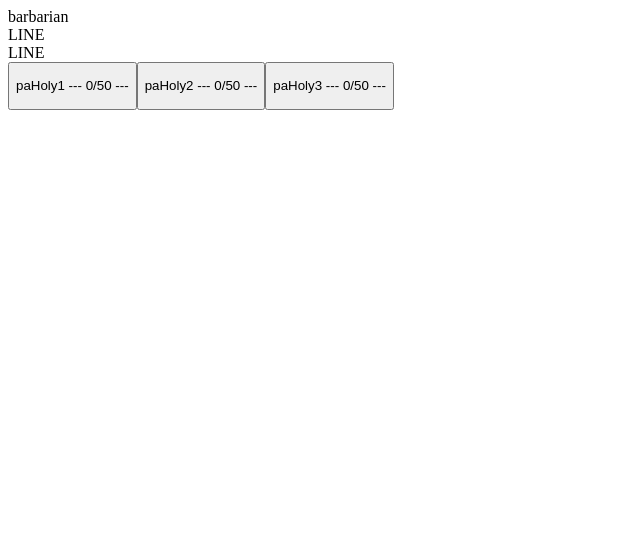
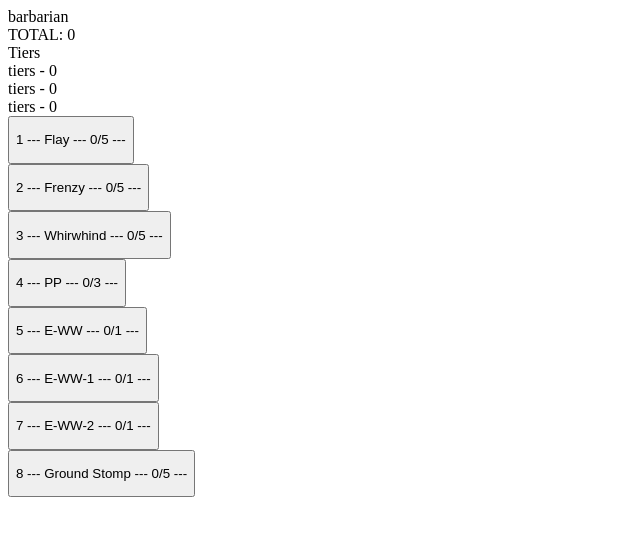
Before and after one commit to inudax/dag-test-1, a React (Create React App) app: page / in a window 1280 px wide. Shown: the top 536 px of the page, without its empty margins (0-640 px from the left). Built offline with nearby package versions, Linux system fonts and the light colour scheme.

Commit message:
Step: basic increase/decrease

```diff
--- a/src/Dag.js
+++ b/src/Dag.js
@@ -29,7 +29,10 @@ function Dag() {
 
 
   return (
+
+
     <div className="Dag">
+
       <SkillTreeContainer
         d4class = {d4classes.Barbarian}
         skills = {barbskills}
--- a/src/SkillButton.js
+++ b/src/SkillButton.js
@@ -2,28 +2,42 @@ import React from 'react'
 import { useState, useEffect, memo } from "react";
 import StateStore from "./StateStore";
 
-function SkillButton({d4class,skill, total, increase, decrease}) {
+function SkillButton({d4class, skill, total, increase, decrease, tiersArray, decTiers, incTiers}) {
 
 
-    const max = 50;
+    const max = skill.max;
 
     const [count, setCount] = useState(0);
 
 
     const increment = () => {
+
+      if (count < max && total >= skill.pointsreq && skill.depend === undefined ) {
             setCount(state => state + 1);
+            increase(total);
+            incTiers(skill.tier.name);
+
+      }
     }
     const dec = () => {
         setCount(state => state - 1);
+        decrease(total);
+        decTiers(skill.tier.name);
     }
     const decrement = (e) => {
         e.preventDefault()
+        const highestIndex = tiersArray.findLastIndex((e) => e > 0)
+
           dec();
+
     }
 
 
 
   return (
+
+    <div>
+
 
 
       <button
@@ -32,10 +46,12 @@ function SkillButton({d4class,skill, total, increase, decrease}) {
               id='1'
               onClick={increment}
               onContextMenu={(e) => decrement(e)}
-        ><p>{skill.id} --- {count}/{max} --- </p>
+          ><p>{skill.square} --- {skill.id} --- {count}/{max} --- </p>
       </button>
 
 
+
+    </div>
   )
 }
 
--- a/src/SkillTreeContainer.js
+++ b/src/SkillTreeContainer.js
@@ -7,31 +7,46 @@ import { memo, useState, useEffect } from "react"
 
 function SkillTreeContainer({d4class,skills,lines, total, increase, decrease}) {
 
-
-
     const [tiers, setTiers] = useState('');
 
     useEffect(() => {
         if (total === 0) {
             setTiers({
-                row1: 0,
-                row2: 0,
-                row3: 0,
+                tier1: 0,
+                tier2: 0,
+                tier3: 0,
             });
         }
     }, [total]);
+    const tiersArray = Object.values(tiers);
 
-
-
+    const incTiers = (tier) => {
+        setTiers(state => {
+            return { ...state, [tier]: tiers[tier] + 1 }
+        });
+    }
+    const decTiers = (tier) => {
+        setTiers(state => {
+            return { ...state, [tier]: tiers[tier] - 1 }
+        });
+    }
 
 
     return (
     <div className="SkillTreeContainer">
         <div>{d4class}</div>
 
+        <div>TOTAL: {total}</div>
 
+        {/*
         {lines.map((value) => {
             return <div key={value} className="line" id={value}>LINE</div>
+        })}
+        */}
+
+        <div>Tiers</div>
+        {tiersArray.map((value) => {
+            return <div>tiers - {value}</div>
         })}
 
 
@@ -41,8 +56,12 @@ function SkillTreeContainer({d4class,skills,lines, total, increase, decrease}) {
         return <SkillButton
                 d4class = {d4class}
                 skill = {value}
+                total={total}
                 increase={increase}
-                    decrease={decrease}
+                decrease={decrease}
+                tiersArray = {tiersArray}
+                decTiers={decTiers}
+                incTiers={incTiers}
                 >
             </SkillButton>
 
--- a/src/StateStore.js
+++ b/src/StateStore.js
@@ -5,7 +5,6 @@ const StateStore = create((set) => ({
     increase: () => set((state) => ({ total: state.total + 1 })),
     decrease: () => set((state) => ({ total: state.total - 1 })),
     remove: () => set({ total: 0 }),
-    removeTotal: (arg) => set((state) => ({}))
 }));
 
 export default StateStore;
--- a/src/skills/barb.js
+++ b/src/skills/barb.js
@@ -2,20 +2,42 @@
 const barbskills = [
     {
         square: 1,
-        id: "paHoly1",
+        tier: {
+            name: "tier1",
+            num: 1,
+        },
+        id: "Flay",
         talent: true,
         max: 5,
         pointsreq: 0,
         available: true,
         complete: false,
-        tooltip: "Seals of the Pure"
+        tooltip: "Flay"
     },
     {
         square: 2,
-        id: 'paHoly2',
+        tier: {
+            name: "tier1",
+            num: 1,
+        },
+        id: "Frenzy",
         talent: true,
         max: 5,
-        pointsreq: 5,
+        pointsreq: 0,
+        available: true,
+        complete: false,
+        tooltip: "Frenzy"
+    },
+    {
+        square: 3,
+        tier: {
+            name: "tier2",
+            num: 2,
+        },
+        id: 'Whirwhind',
+        talent: true,
+        max: 5,
+        pointsreq: 2,
         available: false,
         complete: false,
         dependency: function (arg) {
@@ -27,18 +49,74 @@ const barbskills = [
                 barbskills[3].available = false;
             }
         },
-        line: "pa-1"
     },
     {
-        square: 3,
-        id: 'paHoly3',
+        square: 4,
+        tier: {
+            name: "tier2",
+            num: 2,
+        },
+        id: 'PP',
         talent: true,
-        max: 5,
-        pointsreq: 10,
+        max: 3,
+        pointsreq: 2,
+        available: false,
+        complete: false,
+    },
+    {
+        square: 5,
+        tier: {
+            name: "tier2",
+            num: 2,
+        },
+        id: 'E-WW',
+        talent: true,
+        max: 1,
+        pointsreq: 2,
         available: false,
         complete: false,
         depend: true,
-        line: "pa-2"
+    },
+    {
+        square: 6,
+        tier: {
+            name: "tier2",
+            num: 2,
+        },
+        id: 'E-WW-1',
+        talent: true,
+        max: 1,
+        pointsreq: 2,
+        available: false,
+        complete: false,
+        depend: true,
+    },
+    {
+        square: 7,
+        tier: {
+            name: "tier2",
+            num: 2,
+        },
+        id: 'E-WW-2',
+        talent: true,
+        max: 1,
+        pointsreq: 2,
+        available: false,
+        complete: false,
+        depend: true,
+    },
+    {
+        square: 8,
+        tier: {
+            name: "tier3",
+            num: 3,
+        },
+        id: 'Ground Stomp',
+        talent: true,
+        max: 5,
+        pointsreq: 6,
+        available: false,
+        complete: false,
     },
 ]
 
```
Lines whose indentation alone changed are shown as unchanged.
